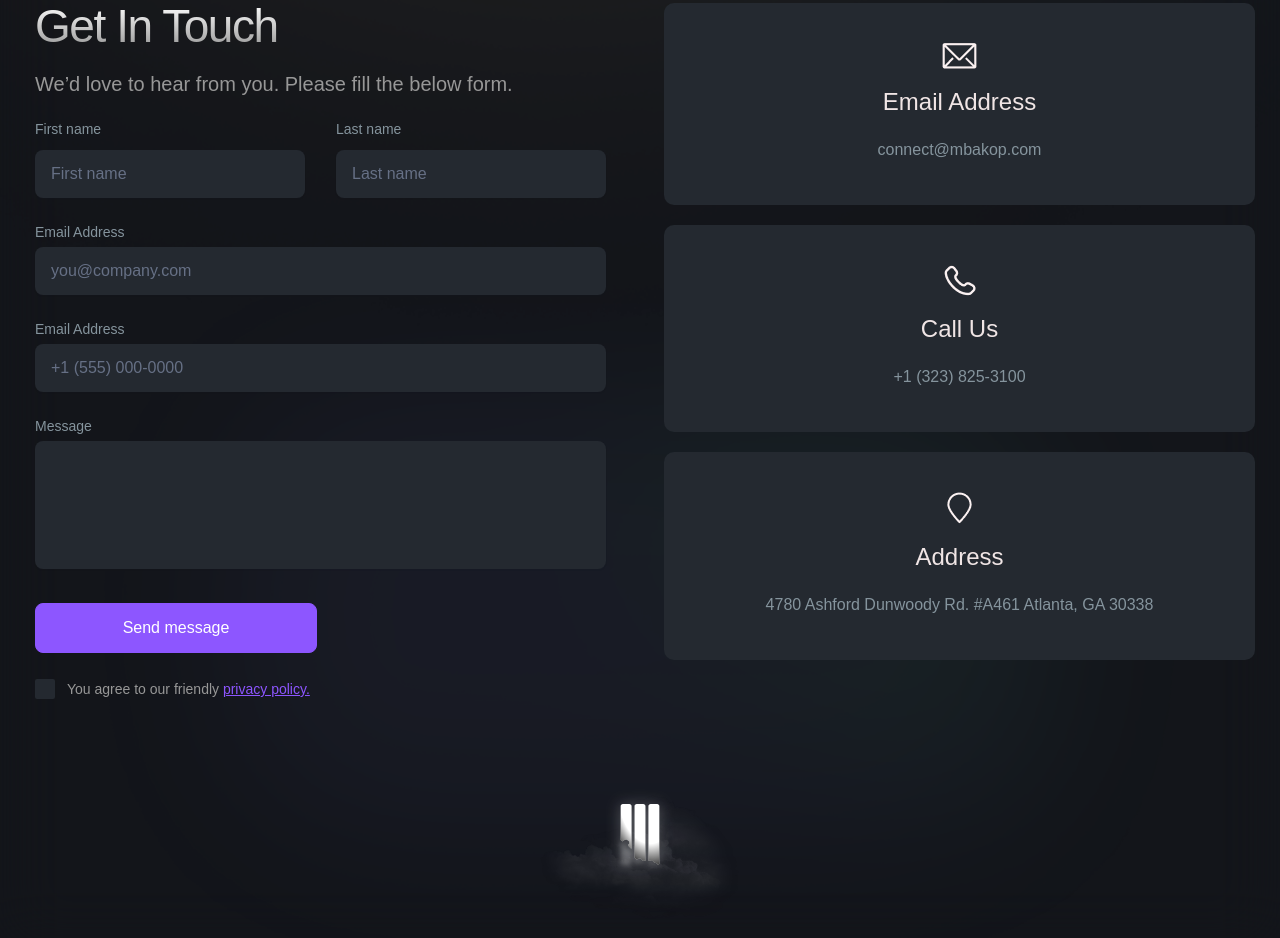
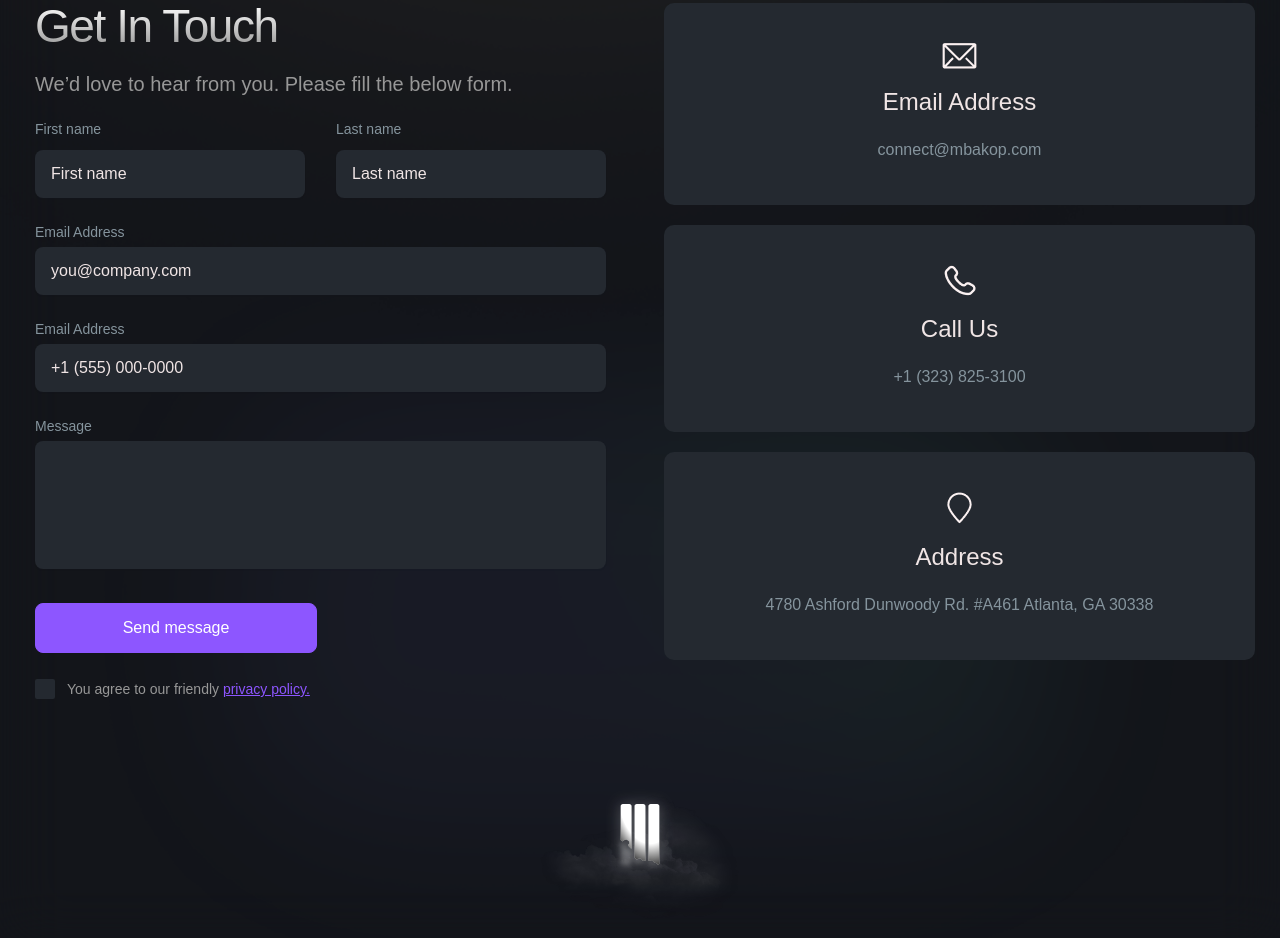
Before and after one commit to Potenz-tech/Mbakop, a plain HTML site: page contact-us.html in a window 1280 px wide. Shown: the part 753-1691 px from the top of the page. Drawn offline with nearby package versions, Linux system fonts and the light colour scheme; a script that the page names is missing.

Commit message:
Update mbakop-home.webflow.css

```diff
--- a/css/mbakop-home.webflow.css
+++ b/css/mbakop-home.webflow.css
@@ -919,7 +919,7 @@ h2 {
 }
 
 .form-text-field::placeholder {
-  color: #667085;
+  color: #f0e5e5;
   font-size: 16px;
   line-height: 24px;
 }
@@ -936,7 +936,7 @@ h2 {
 }
 
 .message-input-field {
-    color: #f0e5e5;
+
   background-color: #242930;
   border: 0 solid #000;
   border-radius: 8px;
```
